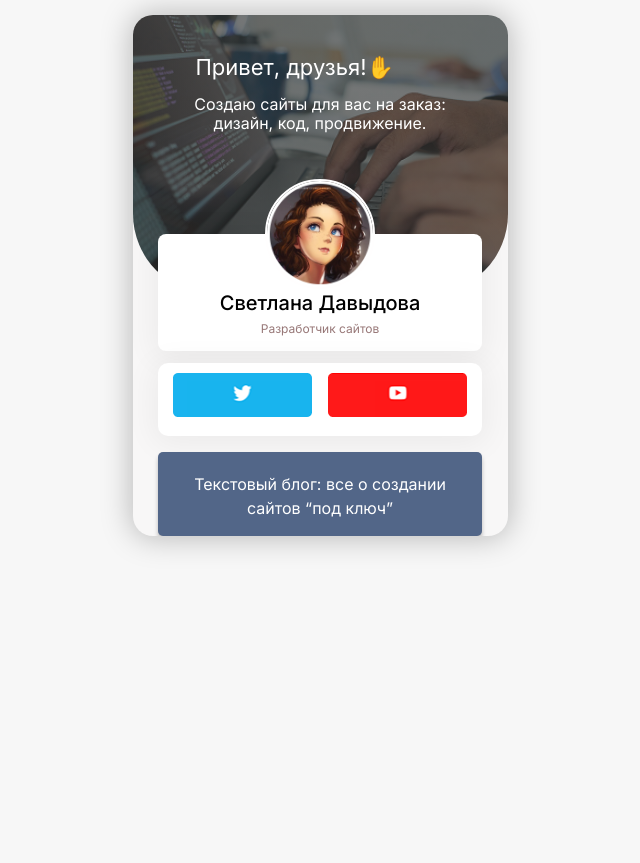
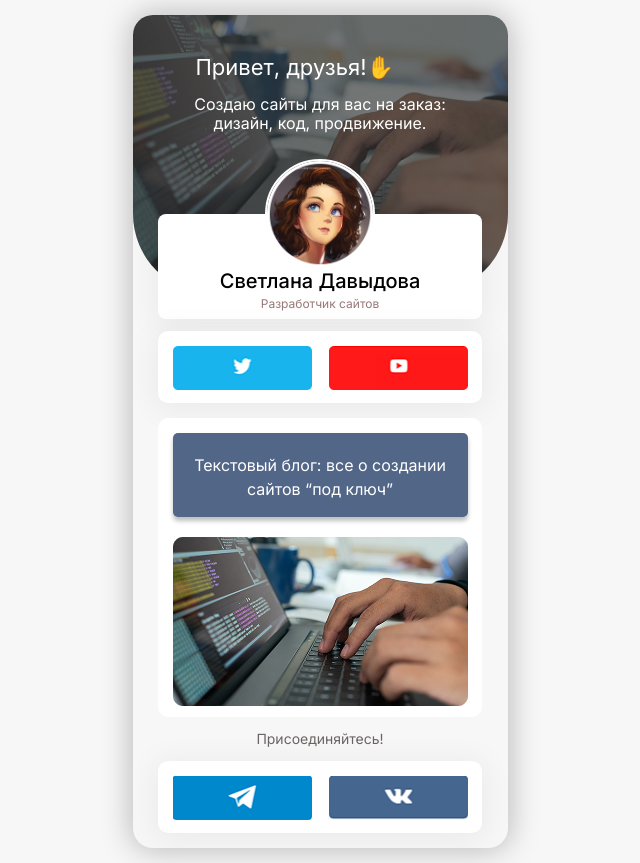
Before and after one commit to Clair7777/taplink, a plain HTML site: page index.html in a window 1280 px wide. Shown: the whole page, without its empty margins (320-960 px from the left). Before the commit the page ends 800 px from the top, so only its background shows below. Drawn offline with Linux system fonts and the light colour scheme.

Commit message:
add: buttons

```diff
--- a/css/style.css
+++ b/css/style.css
@@ -16,6 +16,7 @@ body {
 }
 .container {
   max-width: 324px;
+  min-height: 490px;
   margin: auto;
 }
 .header {
@@ -42,12 +43,14 @@ body {
   line-height: 19px;
 }
 .user {
-  margin-top: -60px;
+  width: 324px;
+  height: 105px;
+  margin-top: -80px;
   text-align: center;
   box-shadow: 0 4px 30px 5px rgba(0, 0, 0, 0.05);
   background: #fff;
   border-radius: 10px;
-  padding-bottom: 3px;
+  padding-bottom: 15px;
   border-radius: 8px;
 }
 .user-avatar {
@@ -57,8 +60,7 @@ body {
   margin-top: -55px;
 }
 .user-name {
-  margin: 0;
-  margin-top: 2px;
+  margin: 0 auto;
   font-weight: 500;
   font-size: 20px;
   line-height: 19px;
@@ -68,27 +70,26 @@ body {
   font-size: 12px;
   line-height: 15px;
   color: #977777;
-  margin-top: 8px;
-  /* margin: 0; */
+  margin-top: 5px;
 }
 .card {
+  margin: auto;
   box-shadow: 0 4px 30px 5px rgba(0, 0, 0, 0.05);
   background: #fff;
   border-radius: 10px;
   margin-top: 12px;
-  /* margin-bottom: 5px; */
-  padding: 10px;
+  padding-bottom: 10px;
+  margin-bottom: 15px;
 }
 .buttons {
   display: flex;
   justify-content: space-between;
   max-width: 295px;
-  margin: auto;
-  /* flex-wrap: wrap; */
+  margin: 0 auto;
+  padding-top: 15px;
 }
 .button {
   margin: 0;
-  border: 1px solid #cc1212;
   flex-shrink: 1;
   width: 100%;
   height: 44px;
@@ -96,33 +97,47 @@ body {
   flex-wrap: wrap;
   border-radius: 5px;
 }
-.button-icon {
-  /* margin-left: 5px; */
-}
-.button-tg {
-  width: 50%;
-  /* margin-left: 2px; */
-  /* background-color: rgb(18, 97, 166); */
-}
 .button-yt {
-  width: 50%;
   margin-left: 15px;
-  margin-bottom: 5px;
 }
 .blog {
-  margin: 0;
-  width: 324px;
+  margin: auto;
+  /* padding-top: 30px; */
+  width: 295px;
   height: 84px;
   background-color: #526688;
   border-radius: 5px;
   box-shadow: 0 4px 4px 0 rgba(0, 0, 0, 0.25);
 }
 .blog-text {
+  margin: 0;
+  margin-top: 10px;
   font-weight: 400;
   font-size: 16px;
   line-height: 24px;
   text-align: center;
   color: #fff;
-  display: block;
   padding-top: 20px;
 }
+.web-image {
+  width: 295px;
+  margin: auto;
+  margin-top: 20px;
+}
+.welcome-text {
+  font-weight: 400;
+  font-size: 14px;
+  text-align: center;
+  color: #6a6464;
+}
+.main-wrp {
+  margin: 0;
+  margin-top: 15px;
+  background: #fff;
+  border-radius: 10px;
+  padding-top: 5px;
+  padding-bottom: 7px;
+  /* margin: 15px; */
+  width: 324px;
+  padding-left: 0;
+}
--- a/index.html
+++ b/index.html
@@ -43,10 +43,29 @@
         <!-- /.buttons -->
       </div>
       <!-- /.card -->
-      <div class="blog">
-        <p class="blog-text">Текстовый блог: все о создании <br>сайтов “под ключ”</p>
+      <div class="main-wrp">
+        <div class="blog">
+          <p class="blog-text">Текстовый блог: все о создании <br>сайтов “под ключ”</p>
+        </div>
+        <div class="web-image">
+          <img src="/img/Web.png" alt="web">
+        </div>
       </div>
-      <!-- <img src="/img/Web.png" alt="web"> -->
+      <div class="welcome">
+        <p class="welcome-text">Присоединяйтесь!</p>
+      </div>
+      <div class="card">
+        <div class="buttons">
+          <a href="#" class="button-tg">
+            <img width="139" height="44" src="icons/telegram.png" alt="telegram icon" class="button-icon">
+          </a>
+          <a href="#" class="button-yt">
+            <img width="139" height="44" src="/icons/vk.png" alt="vk icon" class="button-icon">
+          </a>
+
+        </div>
+        <!-- /.buttons -->
+      </div>
     </div>
     <!-- /.container -->
   </div>
```
